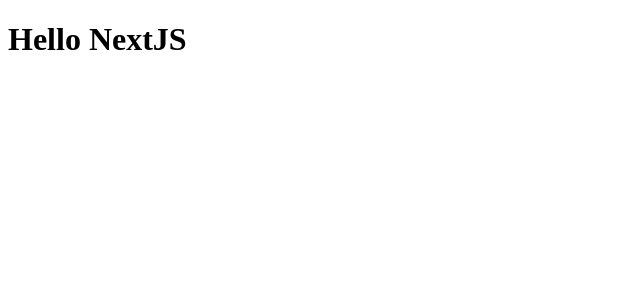
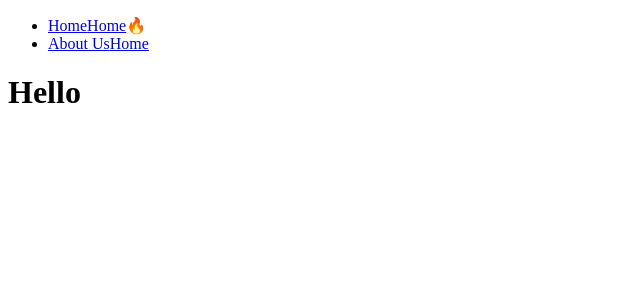
Before and after one commit to vosw1/next.js_lab, a Next.js app: page / in a window 1280 px wide. Shown: the top 300 px of the page, without its empty margins (0-640 px from the left). Built offline with nearby package versions, Linux system fonts and the light colour scheme.

Commit message:
네비게이션 추가 및 이모티콘으로 해당 페이지 알리기

```diff
--- /dev/null
+++ b/src/app/components/navigation.tsx
@@ -0,0 +1,19 @@
+"use client"
+
+import Link from "next/link"
+import { usePathname } from "next/navigation";
+
+export default function Navigation(){
+    const path = usePathname();
+    return (<nav>
+        <ul>
+            <li>
+            <Link href="/">Home</Link><Link href="/">Home</Link>{path === "/" ? "🔥" : ""}
+            </li>
+            <li>
+                <Link href="/about-us">About Us</Link><Link href="/">Home</Link>{path === "/about-us" ? "🔥" : ""}
+            </li>
+        </ul>
+    </nav>
+    );
+}
--- a/src/app/page.tsx
+++ b/src/app/page.tsx
@@ -1,3 +1,9 @@
-export default function Tomato(){
-  return <h1>Hello NextJS</h1>
+import Navigation from "./components/navigation";
+
+export default function Page(){
+    return (
+    <div>
+         <Navigation />
+            <h1>Hello</h1>
+    </div>);
 }
```
Also changed, not shown: src/app/about-us/page.tsx (+9 -2 lines), src/app/not-found.tsx (+8 -1 lines).
